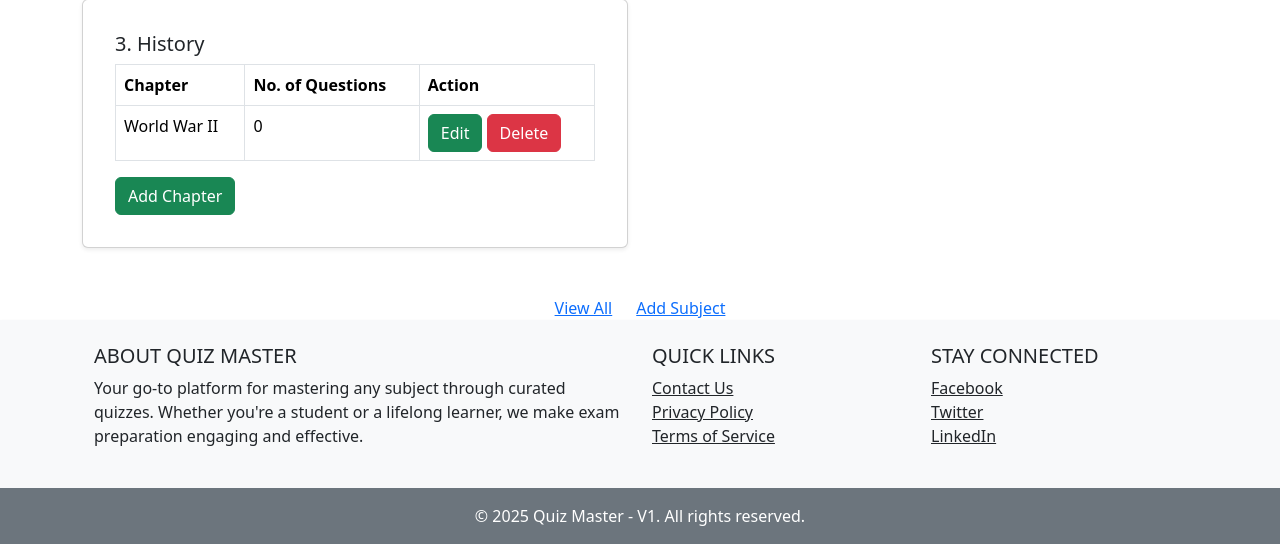
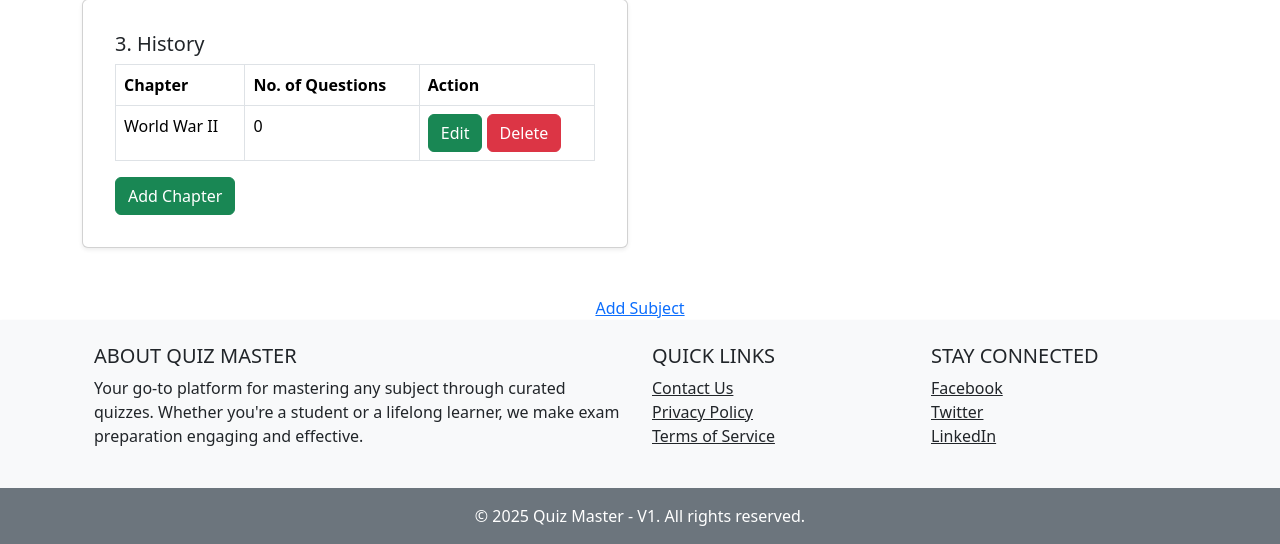
Before and after one commit to FAZE663/VS, a Flask app: page /admin in a window 1280 px wide. Shown: the part 354-898 px from the top of the page. Run offline with Flask 3, Linux system fonts and the light colour scheme.

Commit message:
Changes to be committed: 	new file:   Quiz Master/Project Documentation.docx 	modified:   Quiz Master/__pycache__/api.cpython-312.pyc 	modified:   Quiz Master/templates/adminhome.html 	modified:   Quiz Master/templates/quizpage.html

```diff
--- a/Quiz Master/templates/adminhome.html
+++ b/Quiz Master/templates/adminhome.html
@@ -37,9 +37,7 @@
 </div>
 <div class="container mt-4">
     <div class="row justify-content-center">
-        <div class="col-auto">
-            <a href="#" >View All</a>
-        </div>
+
         <div class="col-auto">
             <a href="#"  data-bs-toggle="modal" data-bs-target="#addSubjectModal">
                 Add Subject
--- a/Quiz Master/templates/quizpage.html
+++ b/Quiz Master/templates/quizpage.html
@@ -50,9 +50,7 @@
 </div>
 <div class="container mt-4">
     <div class="row justify-content-center">
-        <div class="col-auto">
-            <a href="#" >View All</a>
-        </div>
+
         <div class="col-auto">
             <a  href="#" data-bs-toggle="modal" data-bs-target="#addQuizModal">Add Quiz</a>
         </div>
```
Also changed, not shown: 1 other file.
